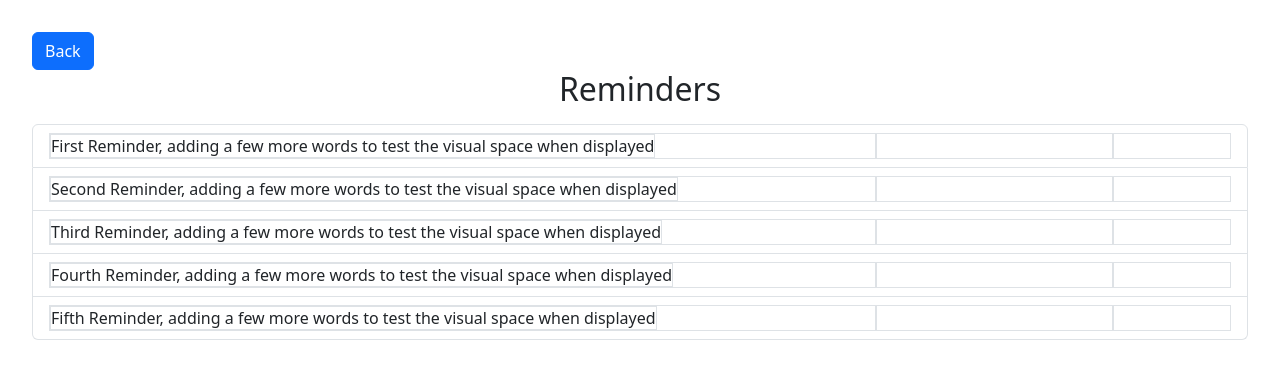
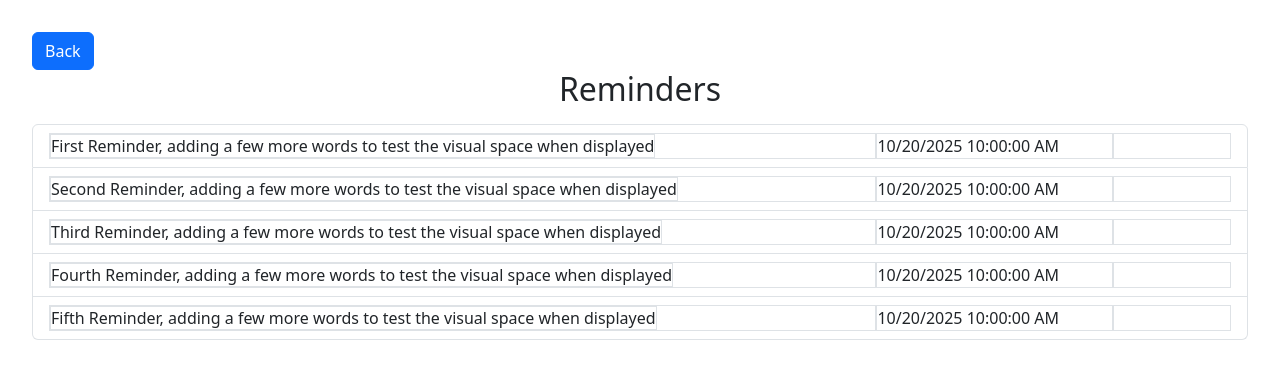
Before and after one commit to Pantaleon-Arkady/React-FrontEnd, a React (Vite) app: page /reminder-app in a window 1280 px wide. Shown: the top 378 px of the page. Built offline with nearby package versions, Linux system fonts and the light colour scheme.

Commit message:
displaying date...

```diff
--- a/src/ReminderList.jsx
+++ b/src/ReminderList.jsx
@@ -11,8 +11,8 @@ function ReminderList({ reminders }) {
                             {reminder.text}
                         </span>
                     </div>
-                    <div className="reminders_date border">
-
+                    <div className="reminders_date border text-start">
+                        {new Date(reminder.date).toLocaleDateString()} {new Date(reminder.date).toLocaleTimeString()}
                     </div>
                     <div className="reminders_mod border">
 
```
